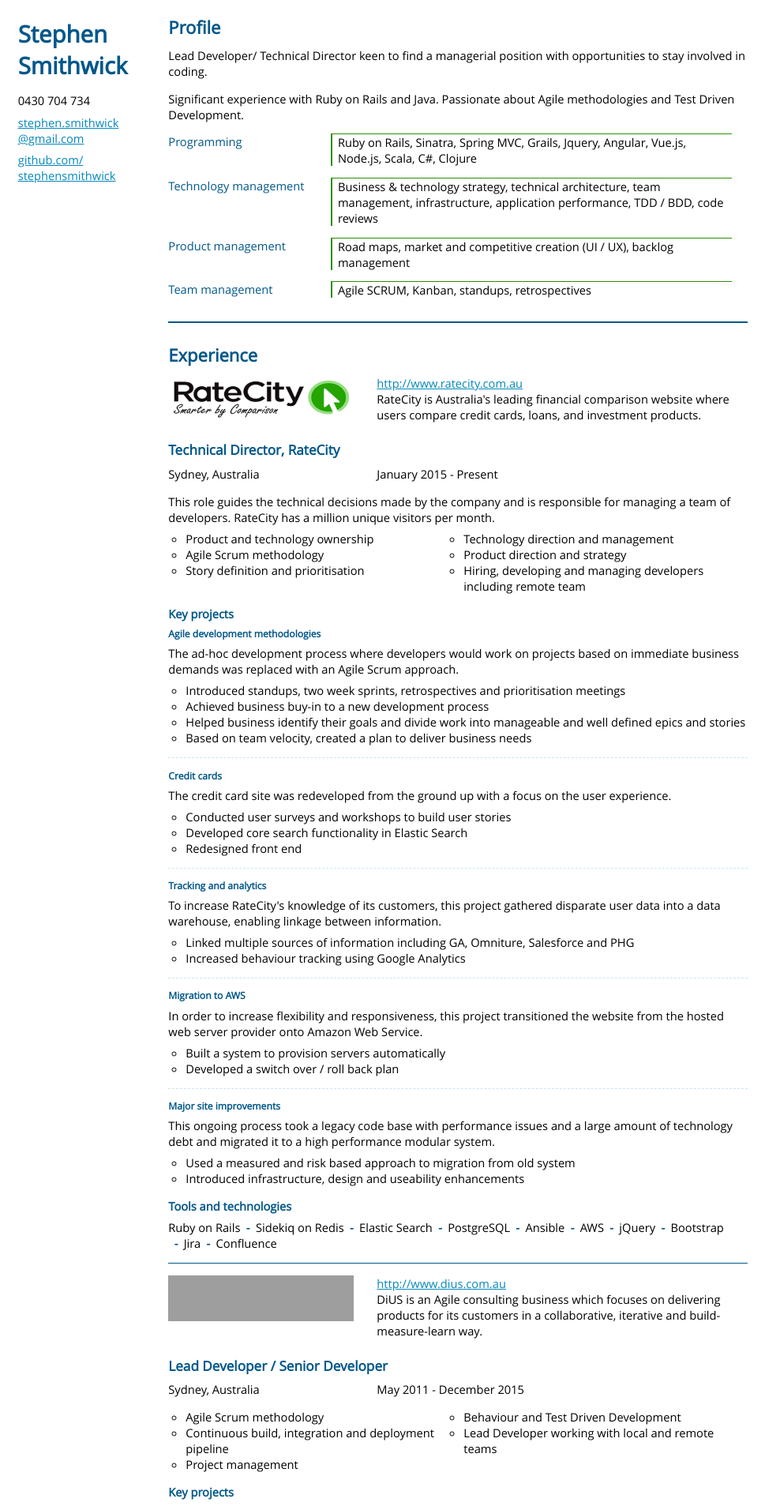
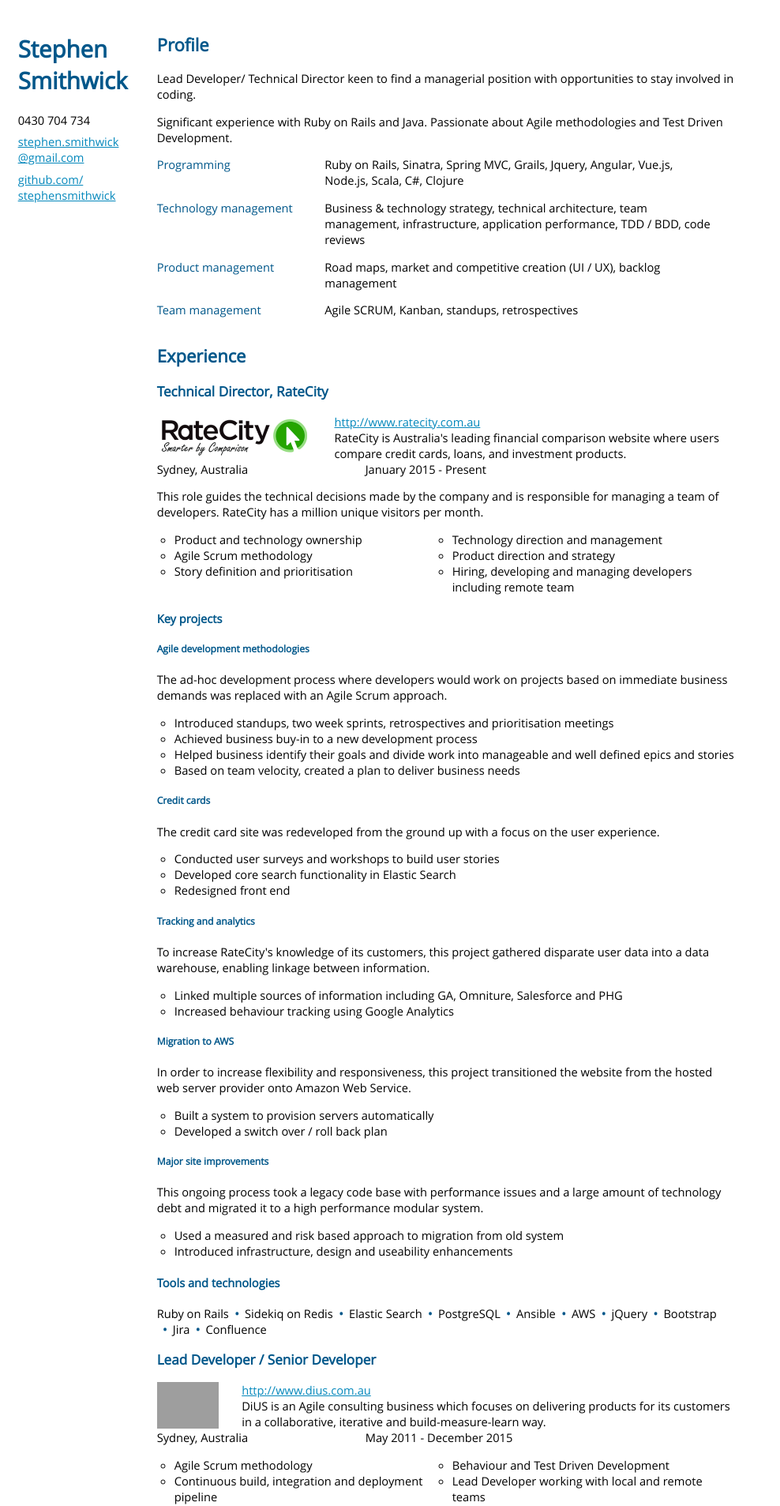
Before and after one commit to StephenSmithwick/StephenSmithwick.github.io, a Jekyll site: the page built from cv.html, in a window 1280 px wide. Shown: the top 1907 px of the page at 79% size, without its empty margins (0-988 px from the left). Built offline with Jekyll 4.4.1, drawn with Linux system fonts in a browser that asks for light colours; some of the changed text lies outside the part shown; grey boxes are pictures that could not be loaded.

Commit message:
Cleaning up the html/css and visual clutter.  I'll rework the spacing and section marking in an upcoming commit

```diff
--- a/css/cv.scss
+++ b/css/cv.scss
@@ -7,48 +7,15 @@
 $dark-blue: #00578A;
 $mid-blue: #0588BC;
 $light-blue: #CAE4F1;
-$green: #298F00;
 
 body.cv {
   font-size: 11pt;
   font-family: 'Open Sans', sans-serif;
   display: flex;
-
-  dl {
-    margin-top: 0.25em;
-    display: flex;
-    flex-wrap: wrap;
-
-    dt {
-      color: $dark-blue;
-      width: 14em;
-    }
-    dd {
-      border-top: 1px solid $green;
-      border-left: 2px solid $green;
-      padding-left: 0.5em;
-      width: 34em;
-      margin: 0em 0em 1em 0em;
-    }
-  }
-
-  h1, h2, h3, h4, h5 {
-    margin: 0.5em 0em;
-    color: $dark-blue;
-  }
-
-  p {
-    margin-top: 0em;
-  }
-
-  a {
-    color: $mid-blue;
-  }
+  padding: 1em;
 
   address {
     width: 12em;
-    margin: 0em 1em;
-
     font-style: normal;
 
     .phone a {
@@ -68,50 +35,48 @@
   article {
     max-width: 50em;
 
+    .projects>section  {
+    }
+
+    .experience>section  {
+    }
+
+    &>section {
+    }
+  }
+
   .company-info {
     display: flex;
-      margin-bottom: 0.5em;
 
     img {
-        padding-right: 2em;
       max-width: 16em;
-        min-width: 16em;
       max-height: 4em;
       width: auto;
       height: auto;
+    }
+
+    span {
+      padding-left: 2em;
     }
   }
 
   .location-date {
     display: flex;
-      margin-bottom: 1em;
 
     span {
       min-width: 18em;
     }
   }
 
-    .projects>section + section, .projects + section {
-      border-top: dashed 1px $light-blue;
-      padding-top: 0.5em;
+  h1, h2, h3, h4, h5 {
+    color: $dark-blue;
   }
 
-    .experience>section + section {
-      border-top: solid 1px $dark-blue;
-      padding: 1em 0em;
-    }
-
-    &>section + section {
-      border-top: solid 2px $dark-blue;
-      padding: 1em 0em;
-    }
-
-    p + ul {
-      margin-top: -0.5em;
+  a {
+    color: $mid-blue;
   }
 
   ul {
-      margin: 0em 0em 1em;
     padding-left: 1.5em;
     list-style: circle;
 
@@ -124,20 +89,35 @@
         width: 22em;
       }
     }
+  }
 
-      &.inline {
-        list-style: none;
-        padding-left: 0;
+  ul.inline {
     display: flex;
     flex-wrap: wrap;
+    list-style: none;
+    padding: 0;
 
     li + li::before {
-          content: "-";
-          margin: 0em 0.5em;
+      content: "•";
+      margin: 0 0.5em;
       color: $dark-blue;
       font-weight: bold;
     }
   }
+
+  dl {
+    display: flex;
+    flex-wrap: wrap;
+
+    dt {
+      color: $dark-blue;
+      width: 14em;
+    }
+
+    dd {
+      padding-left: 0.5em;
+      width: 34em;
+      margin: 0em 0em 1em 0em;
     }
   }
 }
@@ -145,17 +125,19 @@
 @media print {
   body.cv {
     font-size: 10pt;
+
+    ul.two-columns>li {
+      width: 15em;
+    }
+
     address {
       position: fixed;
       top: 0px;
       left: 0px;
     }
+
     article {
       margin-left: 12em;
-
-      ul.two-columns>li {
-        width: 15em;
     }
   }
 }
-}
--- a/cv.html
+++ b/cv.html
@@ -38,14 +38,16 @@
   <section class="experience">
     <h2>Experience</h2>
     <section>
-          <span class="company-info">
+      <h3>Technical Director, RateCity</h3>
+
+      <div class="company-info">
         <img src="images/ratecity.png" onerror="this.src='images/ratecity.png';this.onerror=null;" alt="RateCity Logo">
-            <p>
+        <span>
           <a href="http://www.ratecity.com.au">http://www.ratecity.com.au</a><br>
           RateCity is Australia's leading financial comparison website where users compare credit cards, loans, and investment products.
-            </p>
         </span>
-          <h3>Technical Director, RateCity</h3>
+      </div>
+
       <div class="location-date">
         <span>Sydney, Australia</span>
         <span>January 2015 - Present</span>
@@ -144,15 +146,17 @@
     </section>
 
     <section>
-          <span class="company-info">
+      <h3>Lead Developer / Senior Developer</h3>
+
+      <div class="company-info">
         <img src="images/dius.png" alt="DiUS Logo">
-            <p>
+        <span>
           <a href="http://www.dius.com.au">http://www.dius.com.au</a><br>
           DiUS is an Agile consulting business which focuses on delivering products
           for its customers in a collaborative, iterative and build-measure-learn way.
-            </p>
         </span>
-          <h3>Lead Developer / Senior Developer</h3>
+      </div>
+
       <div class="location-date">
         <span>Sydney, Australia</span>
         <span>May 2011 - December 2015</span>
@@ -168,6 +172,7 @@
 
       <section class="projects">
         <h4>Key projects</h4>
+
         <section>
           <h5>ResMed's Apnea Link to Care (ALC)</h5>
           <p>
@@ -180,6 +185,7 @@
             <li>Developed reporting to identify issues</li>
           </ul>
         </section>
+
         <section>
           <h5>Whitepages</h5>
           <p>
@@ -227,10 +233,11 @@
             <li>Used extensive cucumber tests as a basis for meeting FDA regulation requirements</li>
           </ul>
         </section>
+      </section>
 
-          </section>
       <section>
         <h4>Tools and technologies</h4>
+
         <ul class="inline">
           <li>Ruby on Rails</li>
           <li>Java</li>
@@ -252,15 +259,18 @@
         </ul>
       </section>
     </section>
+
     <section>
-          <span class="company-info">
+      <h3>Software Development Engineer</h3>
+
+      <div class="company-info">
         <img src="images/foxsports.png" alt="Fox Sports Logo">
-            <p>
+        <span>
           <a href="http://www.foxsports.com.au">http://www.foxsports.com.au</a><br>
           Premier Media Group produces Fox Sports, Fuel TV and How To for the Australian market.
-            </p>
         </span>
-          <h3>Software Development Engineer</h3>
+      </div>
+
       <div class="location-date">
         <span>Sydney, Australia</span>
         <span>March 2008 - May 2011</span>
@@ -274,6 +284,7 @@
 
       <section class="projects">
         <h4>Key projects</h4>
+
         <section>
           <h5>DIBS</h5>
           <p>
@@ -285,6 +296,7 @@
             <li>Project management</li>
           </ul>
         </section>
+
         <section>
           <h5>Fox Sports Crew</h5>
           <p>
@@ -295,6 +307,7 @@
             <li>Provided non-technical staff with an automatic deployment using SVN</li>
           </ul>
         </section>
+
         <section>
           <h5>PMG Names</h5>
           <p>
@@ -306,6 +319,7 @@
           </ul>
         </section>
       </section>
+
       <section>
         <h4>Tools and technologies</h4>
         <ul class="inline">
@@ -323,20 +337,23 @@
     </section>
 
     <section>
-          <span class="company-info">
+      <h3>Java Developer</h3>
+
+      <div class="company-info">
         <div>
           <img src="images/hypertag.png" alt="Hypertag logo">
         </div>
-            <p>
+        <span>
           <a href="http://www.hypertag.com">http://www.hypertag.com</a><br>
           Hypertag develops Bluetooth and RFID content servers referred to as tags.
-            </p>
         </span>
-          <h3>Java Developer</h3>
+      </div>
+
       <div class="location-date">
         <span>Cambridge, UK</span>
         <span>July 2007 - November 2007 (short term contract)</span>
       </div>
+
       <section>
         <h4>Tools and technologies</h4>
         <ul class="inline">
@@ -349,18 +366,21 @@
     </section>
 
     <section>
-          <span class="company-info">
+      <h3>Software Engineer</h3>
+
+      <div class="company-info">
         <img src="images/biowisdom.png" alt="BioWisdom Logo">
-            <p>
+        <span>
           <a href="http://www.biowisdom.com">http://www.biowisdom.com</a><br>
           BioWisdom builds ontologies around biomedical research in the form of graphs of assertion branching from concepts.
-            </p>
         </span>
-          <h3>Software Engineer</h3>
+      </div>
+
       <div class="location-date">
         <span>Cambridge, UK</span>
         <span>May 2005 - July 2007</span>
       </div>
+
       <section>
         <h4>Tools and technologies</h4>
         <ul class="inline">
@@ -377,6 +397,7 @@
 
   <section>
     <h2>Education</h2>
+
     <section>
       <h3>BSc, Computer Science</h3>
       <div class="location-date">
@@ -396,13 +417,21 @@
 
   <section>
     <h2>Other</h2>
+
+    <section>
       <h3>Founding Member and Organiser of Random Hacks of Kindness</h3>
-        <p>Sydney	2011 - present</p>
+
+      <div class="location-date">
+        <span>Sydney</span>
+        <span>Sydney	2011 - present</span>
+      </div>
+
       <p>
         Random Hacks of Kindness (RHoK) is a rapidly growing global initiative encompassing a community of over 5,500 innovators in over
         30 countries making the world a better place by developing practical, open source technology solutions to respond to some of the
         most complex challenges facing humanity.
       </p>
+
       <ul class="two-columns">
         <li>Set up and ran the first weekend hackathon (June 2011)</li>
         <li>Organised several RHoK hackathons</li>
@@ -410,29 +439,38 @@
         <li>Project leader / member</li>
         <li>Guided volunteers to ensure that projects are effectively deployed</li>
       </ul>
+    </section>
 
     <section class="projects">
       <h4>Example projects</h4>
+
       <section>
         <h5>FirstStop</h5>
+
         <p>
           In conjunction with the Blue Mountains Bush Fire Crisis team and Sydney University, this project developed a tool to assist people
           who have been affected by a disaster (June 2014).
         </p>
+
         <ul>
           <li>Developed a program which allows users to share their personal data using a QR code</li>
           <li>Allowed sharing of data between aid agencies, the police, the ATO etc.</li>
         </ul>
       </section>
+
       <section>
         <h5>SmallConnect</h5>
+
         <p>A project focussing on bringing easy access to services to at risk youth (November 2015).</p>
+
         <ul>
           <li>Rapidly developed prototype over 24 hour period.</li>
         </ul>
       </section>
+
       <section>
         <h4>Tools and technologies</h4>
+
         <ul class="inline">
           <li>Vue.js</li>
           <li>Sass</li>
@@ -448,6 +486,7 @@
 
   <section>
     <h2>Referees</h2>
+
     <p>Available upon request.</p>
   </section>
 </article>
```
Lines whose indentation alone changed are shown as unchanged.
